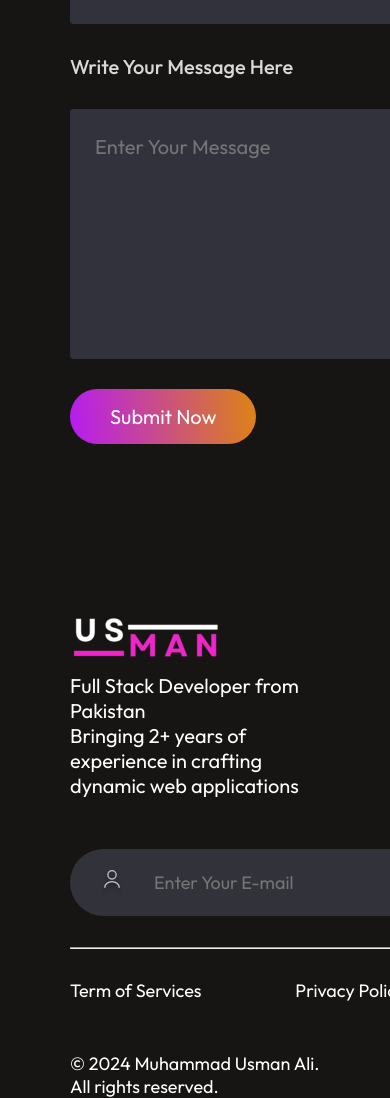
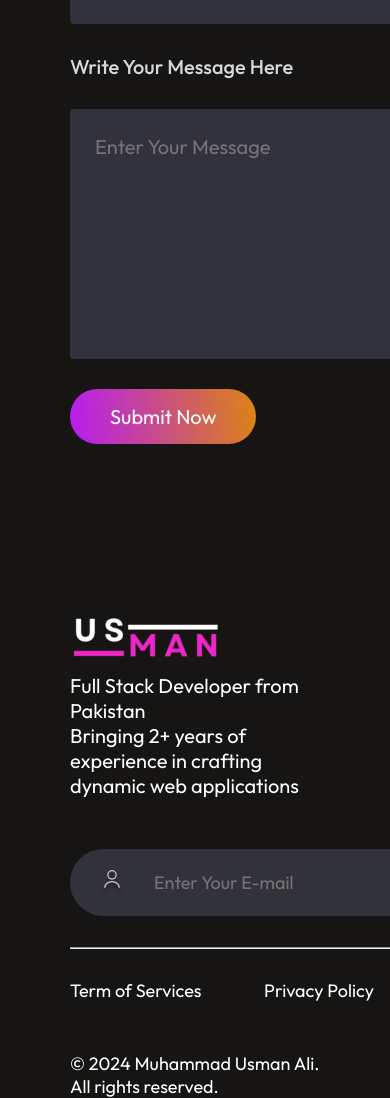
Before and after one commit to M-UsmanAli/portfolio, a React (Vite) app: page / in a window 390 px wide. Shown: the part 7173-8271 px from the top of the page. Built offline with nearby package versions, Linux system fonts and the light colour scheme.

Commit message:
final of responsivness

```diff
--- a/src/components/Footer/Footer.css
+++ b/src/components/Footer/Footer.css
@@ -79,7 +79,7 @@
         margin: 50px 70px;
     }
     .footer hr{
-        width: 225%;
+        width: 200%;
     }
     .footer-top{
         flex-direction: column;
@@ -90,8 +90,11 @@
         flex-direction: column-reverse;
     }
     .footer-bottom-right{
-        width: 225%;
+        width: 200%;
         justify-content: space-between;
+    }
+    .footer-top-right{
+        width: 200%;
     }
 }
 
```
